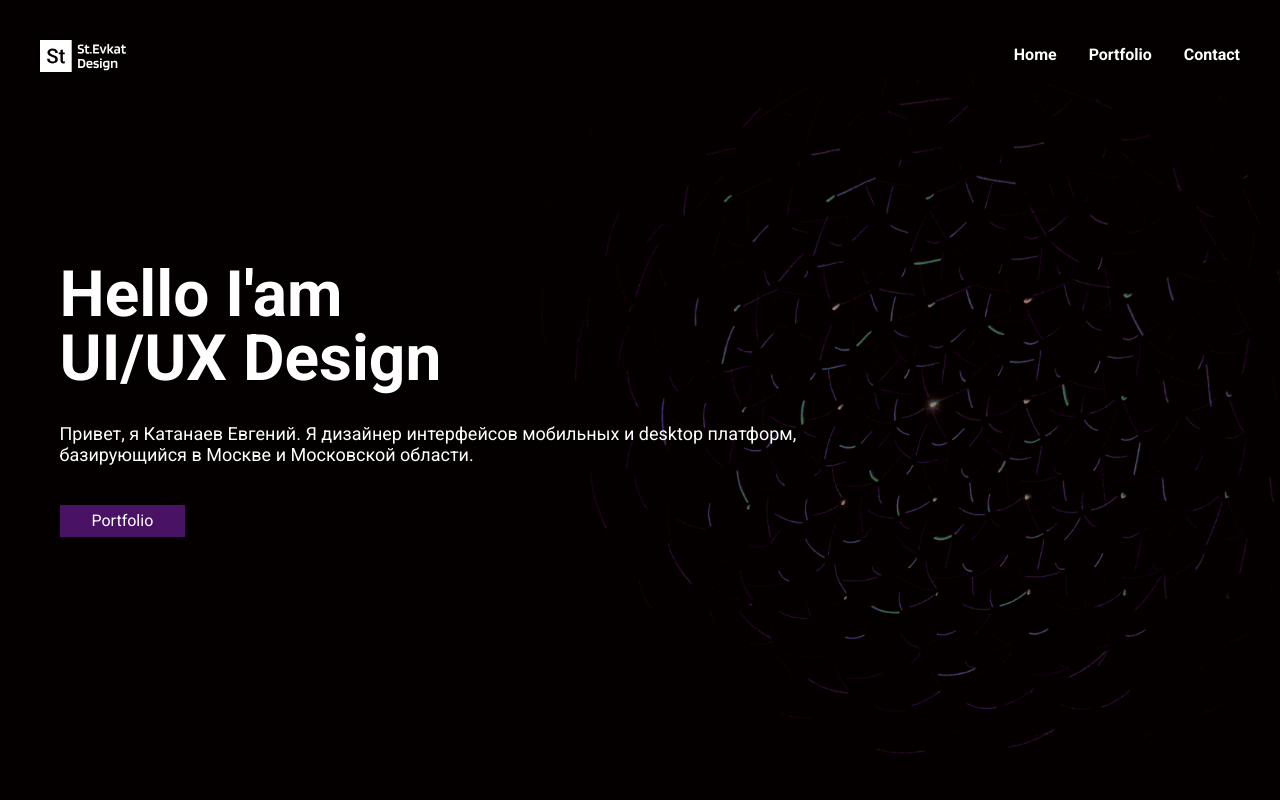
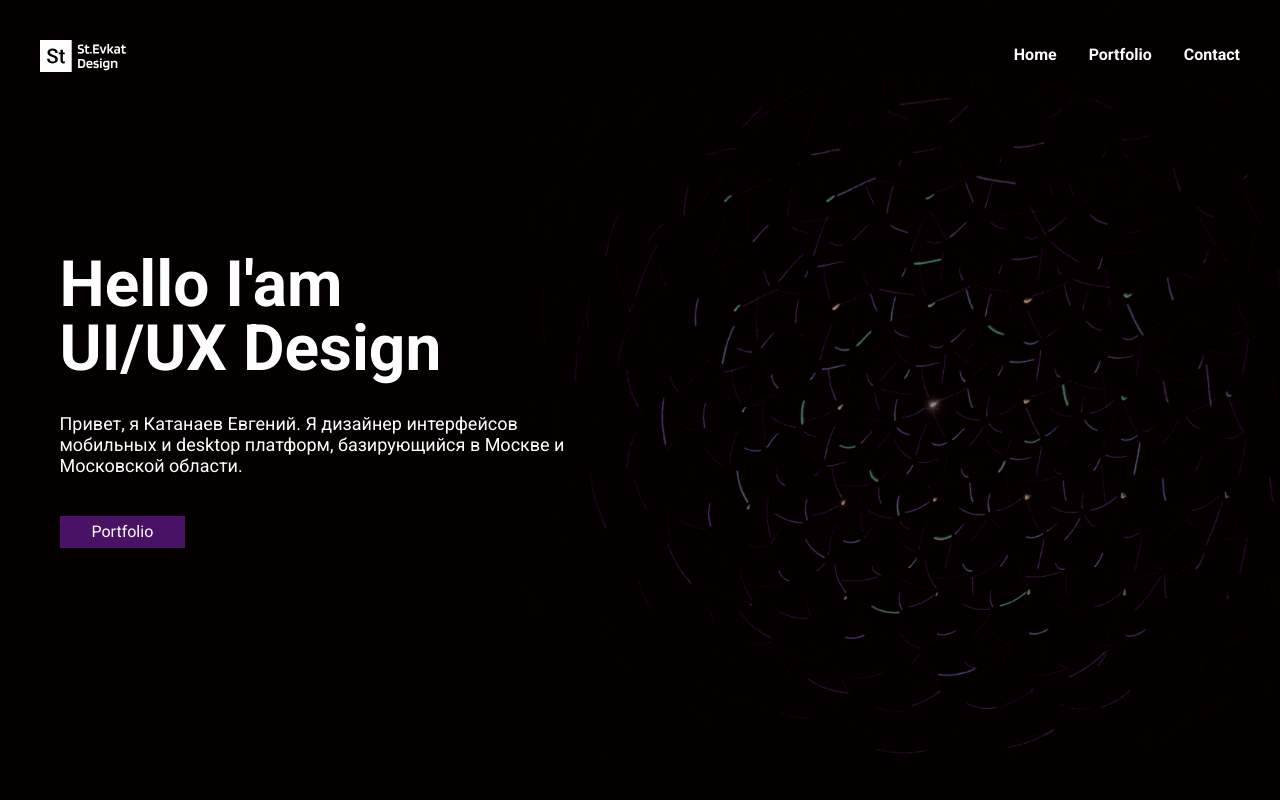
Before and after one commit to magersoft/stevkat-design, a Vue app: page / in a window 1280 px wide. Shown: the top 800 px of the page. Built offline with nearby package versions, Linux system fonts and the light colour scheme; no server answers; a web font is replaced by a local one.

Commit message:
fix responsive v2

```diff
--- a/src/components/Header/Header.scss
+++ b/src/components/Header/Header.scss
@@ -33,7 +33,6 @@
 
   @media screen and (max-width: 374px) {
     padding: 1rem;
-    justify-content: flex-start;
 
     .menu span {
       margin-left: 16px;
--- a/src/views/Home/styles.scss
+++ b/src/views/Home/styles.scss
@@ -25,7 +25,7 @@ $size_h2: 52px;
     word-break: break-word;
     line-height: 21px;
     font-size: 18px;
-    width: 64%;
+    width: 45%;
   }
 
   @media screen and (max-width: 768px) {
```
